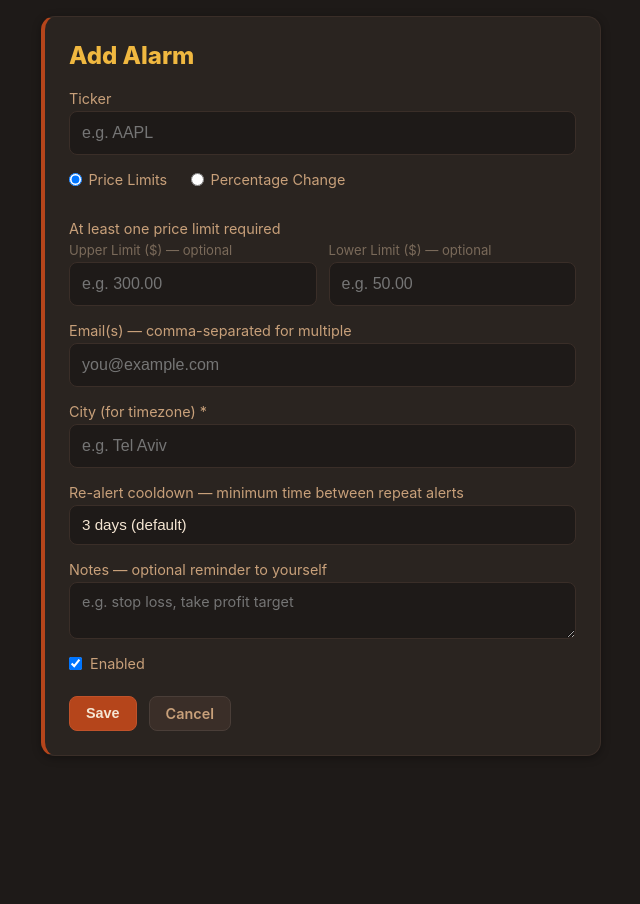
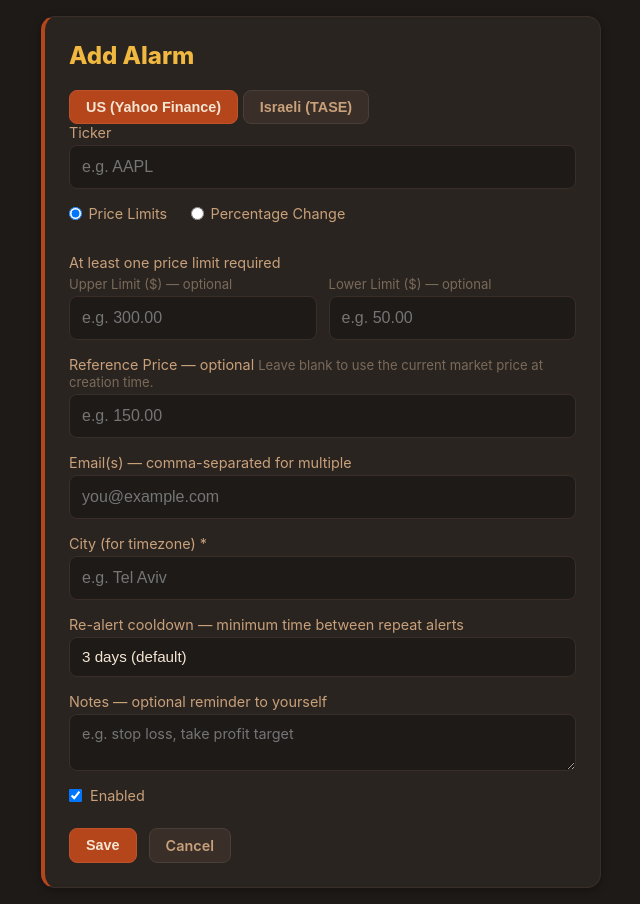
Before and after one commit to noamArbes/StocksApp, a Flask app: page /alarm/new in a window 1280 px wide. Shown: the part 58-962 px from the top of the page, without its empty margins (319-959 px from the left). Before the commit the page ends 814 px from the top, so only its background shows below. Run offline with Flask 3, Linux system fonts and the light colour scheme; the visitor is signed in with stand-in values (Sample User, id 1); parts of the project's set-up code (start-up, migrations or seed data) failed here and were passed over.

Commit message:
feat: market toggle and TASE autocomplete in alarm form, reference price field

```diff
--- a/templates/alarm_form.html
+++ b/templates/alarm_form.html
@@ -4,10 +4,30 @@
     <h2>{{ title }}</h2>
     {% if error %}<p class="error">{{ error }}</p>{% endif %}
     <form method="post" id="alarm-form">
-        <label id="label-ticker">Ticker
+        {% set is_tase = form.get('source') == 'tase' %}
+
+        {% if not alarm %}
+        <div class="market-toggle" id="market-toggle">
+            <button type="button" class="btn {% if not is_tase %}btn-primary{% endif %}" id="toggle-us">US (Yahoo Finance)</button>
+            <button type="button" class="btn {% if is_tase %}btn-primary{% endif %}" id="toggle-il">Israeli (TASE)</button>
+        </div>
+        {% else %}
+        <div class="market-toggle">
+            <button type="button" class="btn {% if not is_tase %}btn-primary{% endif %}" disabled>US (Yahoo Finance)</button>
+            <button type="button" class="btn {% if is_tase %}btn-primary{% endif %}" disabled>Israeli (TASE)</button>
+        </div>
+        {% endif %}
+
+        <input type="hidden" name="source" id="source-hidden" value="{{ form.get('source', 'yfinance') }}">
+        <input type="hidden" name="tase_id" id="tase-id-hidden" value="{{ form.get('tase_id', '') }}">
+        <input type="hidden" name="tase_type" id="tase-type-hidden" value="{{ form.get('tase_type', '') }}">
+
+        <label id="label-ticker">
+            <span id="ticker-label-text">{% if is_tase %}Search Israeli Security{% else %}Ticker{% endif %}</span>
             <input type="text" name="ticker" id="ticker-input"
                 value="{{ form.get('ticker', '') }}"
-                placeholder="e.g. AAPL" autocomplete="off"
+                placeholder="{% if is_tase %}e.g. מגדל or Migdal{% else %}e.g. AAPL{% endif %}"
+                autocomplete="off"
                 {% if alarm %}readonly{% endif %}>
             {% if not alarm %}
             <div class="autocomplete-dropdown" id="ticker-dropdown"></div>
@@ -31,13 +51,13 @@
             <label id="label-price-limit">At least one price limit required
                 <div style="display:grid;grid-template-columns:1fr 1fr;gap:0.75rem;margin-top:0.25rem">
                     <div>
-                        <span style="font-size:0.82rem;color:#7a6a5a">Upper Limit ($) — optional</span>
+                        <span style="font-size:0.82rem;color:#7a6a5a">Upper Limit (<span class="curr-symbol">$</span>) — optional</span>
                         <input type="number" step="0.01" name="upper_limit"
                             value="{{ form.get('upper_limit', '') }}"
                             placeholder="e.g. 300.00">
                     </div>
                     <div>
-                        <span style="font-size:0.82rem;color:#7a6a5a">Lower Limit ($) — optional</span>
+                        <span style="font-size:0.82rem;color:#7a6a5a">Lower Limit (<span class="curr-symbol">$</span>) — optional</span>
                         <input type="number" step="0.01" name="lower_limit"
                             value="{{ form.get('lower_limit', '') }}"
                             placeholder="e.g. 50.00">
@@ -64,6 +84,15 @@
                 </div>
             </label>
         </div>
+
+        <label id="label-ref-price">Reference Price — optional
+            <span style="font-size:0.82rem;color:#7a6a5a" id="ref-price-hint">
+                Leave blank to use the current market price at creation time.
+            </span>
+            <input type="number" step="0.01" name="reference_price" id="reference-price-input"
+                value="{{ form.get('reference_price', '') }}"
+                placeholder="e.g. 150.00">
+        </label>
 
         <label id="label-email">Email(s) — comma-separated for multiple
             <input type="text" name="email" id="email-input"
@@ -166,15 +195,70 @@ function makeAutocomplete(input, dropdown, fetchFn, onSelect) {
     });
 }
 
-// ── Ticker autocomplete (new alarm only) ─────────────────────
+// ── Ticker / TASE autocomplete ───────────────────────────────
 const tickerInput = document.getElementById('ticker-input');
 const tickerDropdown = document.getElementById('ticker-dropdown');
+const sourceHidden = document.getElementById('source-hidden');
+const taseIdHidden = document.getElementById('tase-id-hidden');
+const taseTypeHidden = document.getElementById('tase-type-hidden');
+const tickerLabelText = document.getElementById('ticker-label-text');
+
+// ── Market toggle ────────────────────────────────────────────
+const toggleUs = document.getElementById('toggle-us');
+const toggleIl = document.getElementById('toggle-il');
+
+function setMarket(market) {
+    const isTase = market === 'tase';
+    if (sourceHidden) sourceHidden.value = isTase ? 'tase' : 'yfinance';
+    if (toggleUs) {
+        toggleUs.classList.toggle('btn-primary', !isTase);
+        toggleIl.classList.toggle('btn-primary', isTase);
+    }
+    if (tickerLabelText) tickerLabelText.textContent = isTase ? 'Search Israeli Security' : 'Ticker';
+    if (tickerInput) tickerInput.placeholder = isTase ? 'e.g. מגדל or Migdal' : 'e.g. AAPL';
+    if (tickerInput) tickerInput.value = '';
+    if (taseIdHidden) { taseIdHidden.value = ''; taseTypeHidden.value = ''; }
+    document.querySelectorAll('.curr-symbol').forEach(el => { el.textContent = isTase ? '₪' : '$'; });
+}
+
+if (toggleUs) {
+    toggleUs.addEventListener('click', () => setMarket('yfinance'));
+    toggleIl.addEventListener('click', () => setMarket('tase'));
+}
+
+// Apply initial currency symbol based on current source on page load
+(function() {
+    if (sourceHidden && sourceHidden.value === 'tase') {
+        document.querySelectorAll('.curr-symbol').forEach(el => { el.textContent = '₪'; });
+    }
+})();
+
 if (tickerDropdown) {
     makeAutocomplete(tickerInput, tickerDropdown,
-        q => fetch('/ticker-search?q=' + encodeURIComponent(q)).then(r => r.json()).then(items =>
-            items.map(i => ({ label: i.symbol + ' — ' + i.name, value: i.symbol }))
-        ),
-        item => { tickerInput.value = item.value; }
+        q => {
+            const isTase = sourceHidden && sourceHidden.value === 'tase';
+            if (isTase) {
+                return fetch('/api/tase-search?q=' + encodeURIComponent(q))
+                    .then(r => r.json())
+                    .then(items => items.map(i => ({
+                        label: i.name + (i.ticker ? ' (' + i.ticker + ')' : '') + ' — ' + (i.type === 'fund' ? 'Fund' : 'Stock/ETF'),
+                        value: i.name,
+                        taseId: i.id,
+                        taseType: i.type,
+                    })));
+            } else {
+                return fetch('/ticker-search?q=' + encodeURIComponent(q))
+                    .then(r => r.json())
+                    .then(items => items.map(i => ({ label: i.symbol + ' — ' + i.name, value: i.symbol })));
+            }
+        },
+        item => {
+            tickerInput.value = item.value;
+            if (item.taseId && taseIdHidden) {
+                taseIdHidden.value = item.taseId;
+                taseTypeHidden.value = item.taseType;
+            }
+        }
     );
 }
 
```
